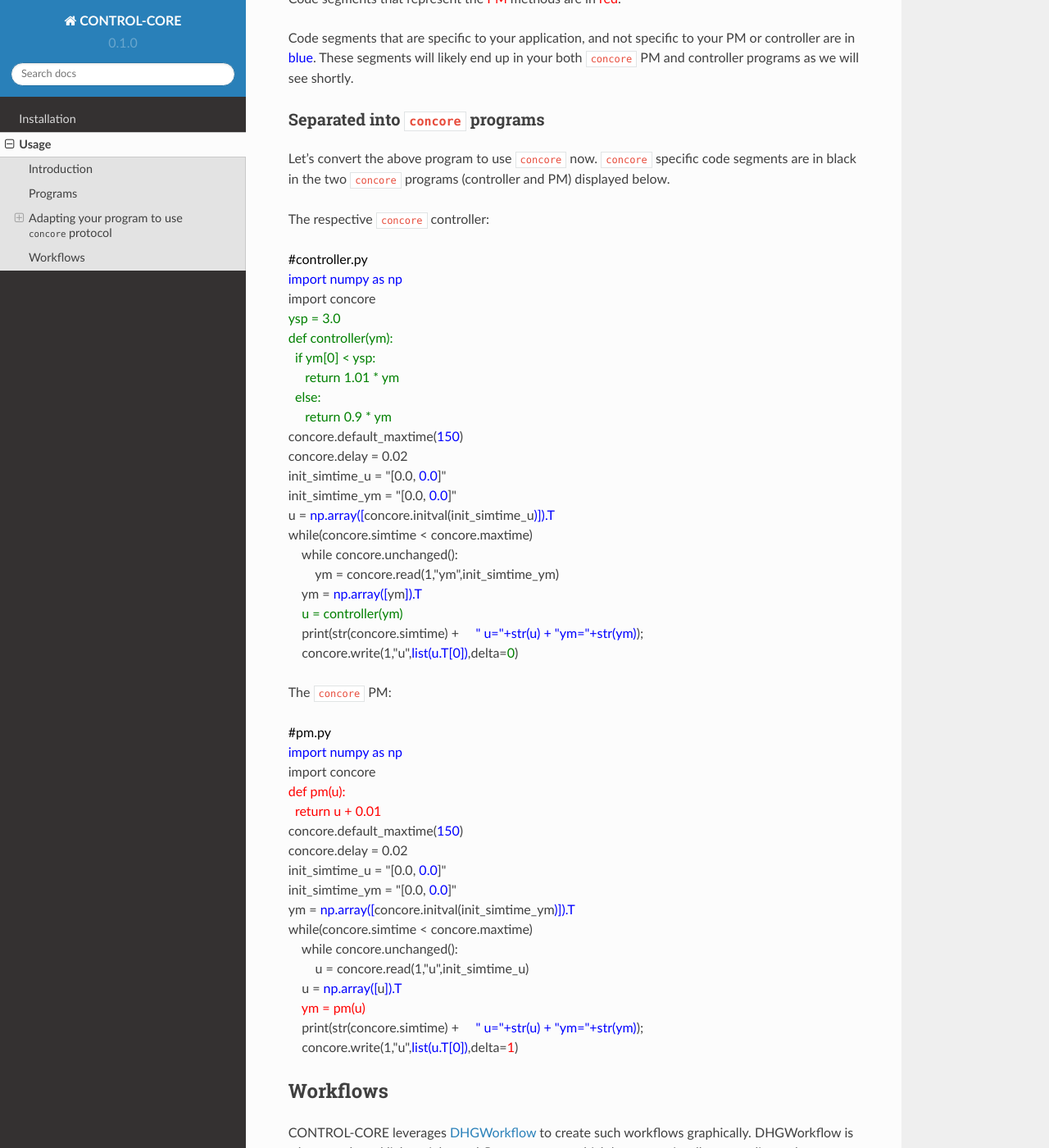
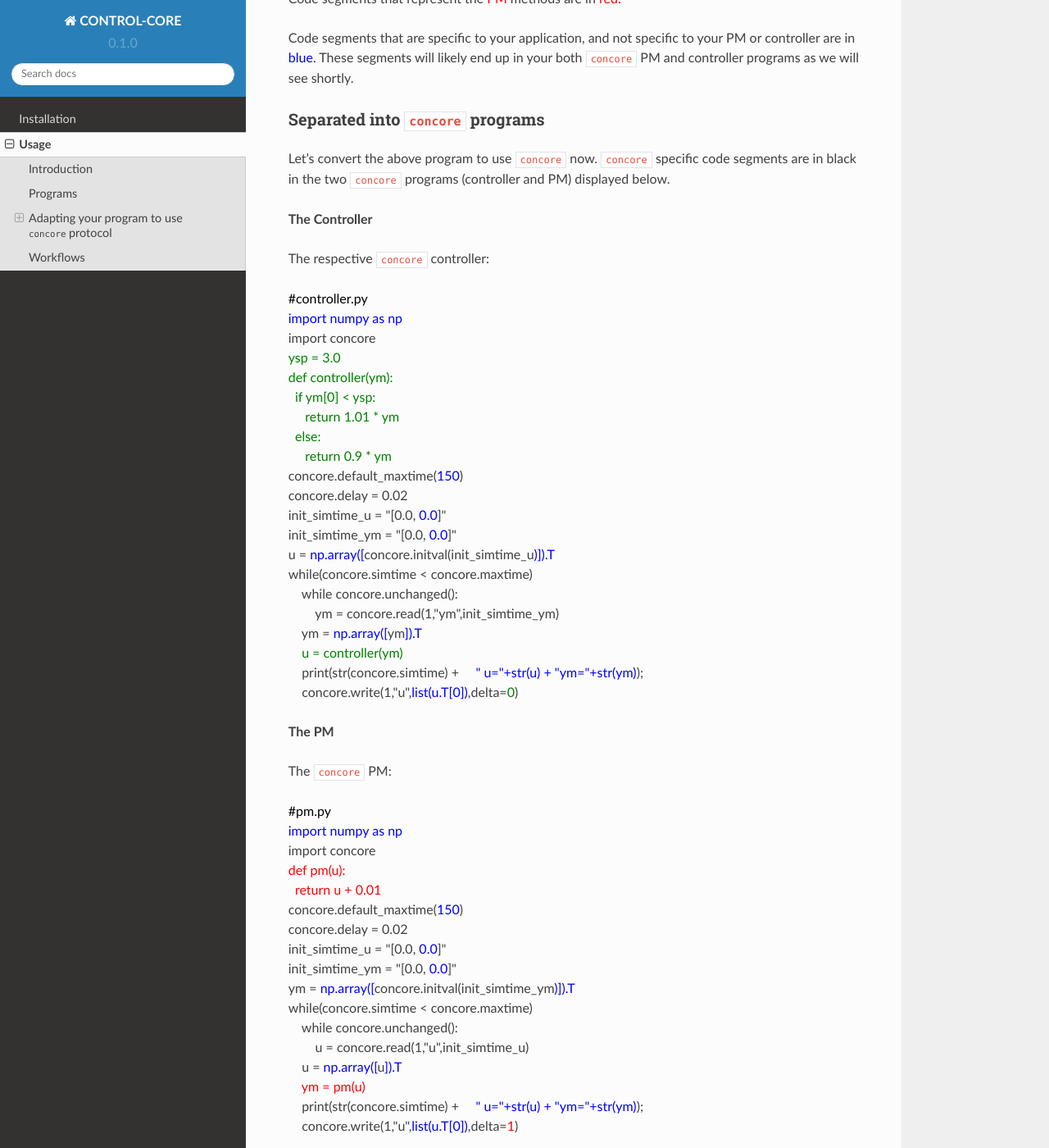
Before and after one commit to ControlCore-Project/documentation, a Sphinx documentation site: the page built from docs/source/usage.rst, in a window 1280 px wide and 1400 px high, scrolled down 1816 px. Shown: the whole window at 82% size. Built offline with Sphinx 7.4.7 and the Read the Docs theme 2.0.0, drawn with Linux system fonts in a browser that asks for light colours.

Commit message:
Update usage.rst

```diff
--- a/docs/source/usage.rst
+++ b/docs/source/usage.rst
@@ -70,6 +70,7 @@ Separated into ``concore`` programs
 
 Let's convert the above program to use ``concore`` now. ``concore`` specific code segments are in black in the two ``concore`` programs (controller and PM) displayed below.
 
+**The Controller**
 
 The respective ``concore`` controller:
 
@@ -92,6 +93,7 @@ The respective ``concore`` controller:
 :raw-html:`while(concore.simtime < concore.maxtime)<br>    while concore.unchanged():<br>        ym = concore.read(1,"ym",init_simtime_ym)<br>    ym = <font color="blue">np.array([</font>ym<font color="blue">]).T</font><br>`
 :raw-html:`<font color="green">    u = controller(ym)</font><br>    print(str(concore.simtime) + <font color="blue">    " u="+str(u) + "ym="+str(ym)</font>);<br>    concore.write(1,"u",<font color="blue">list(u.T[0])</font>,delta=<font color="green">0</font>)<br>`
 
+**The PM**
 
 The ``concore`` PM:
 
```
